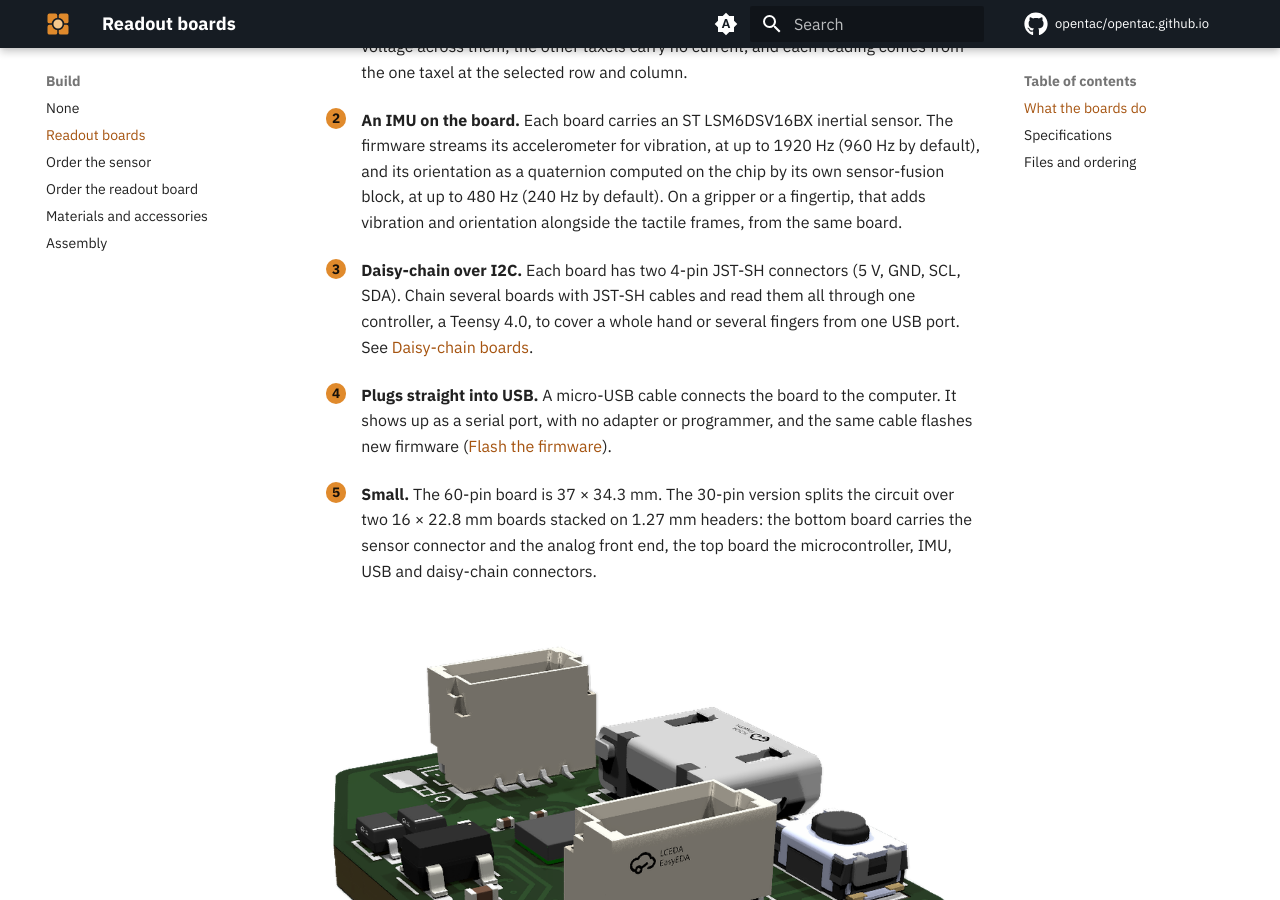
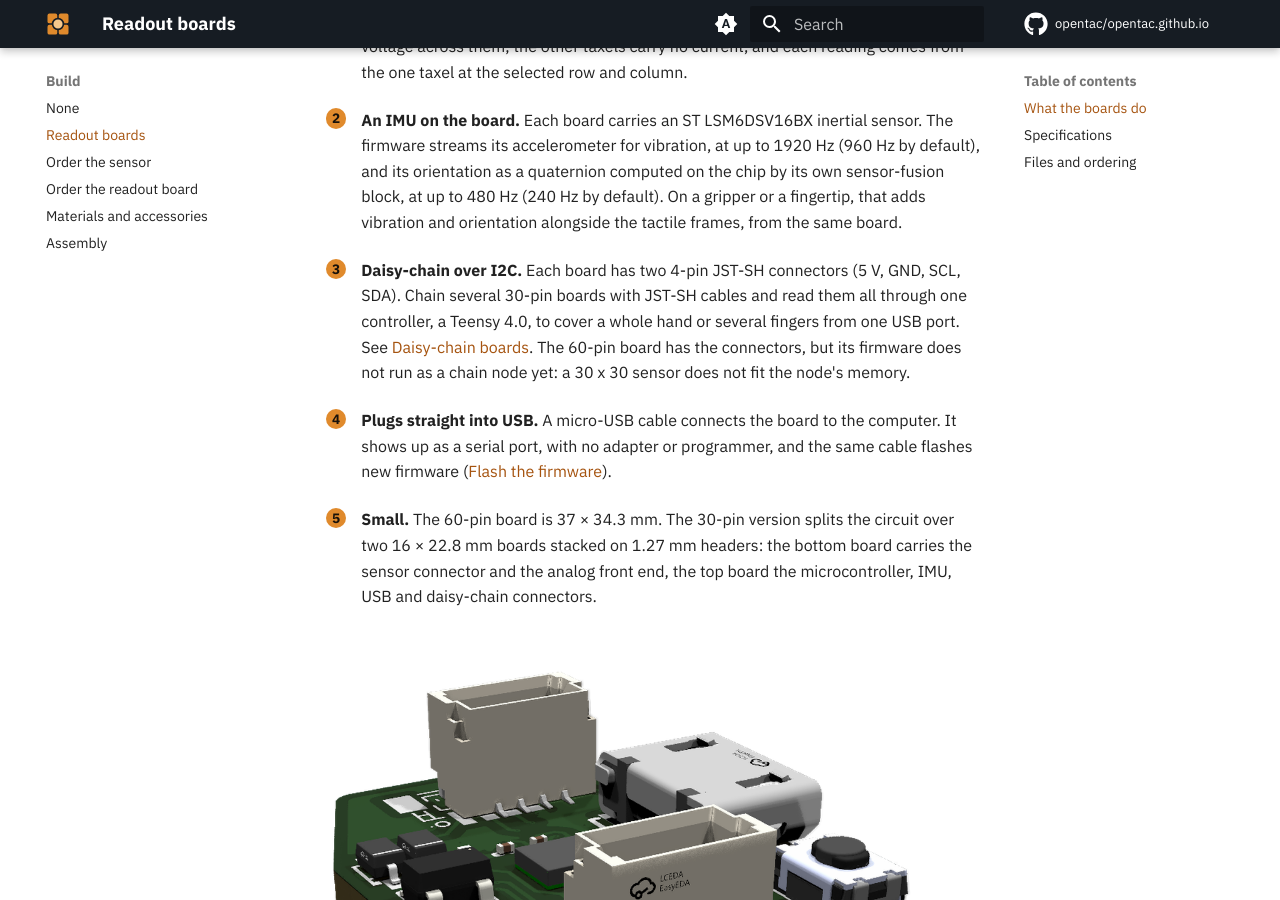
Before and after one commit to opentac/opentac.github.io, an MkDocs documentation site: the page built from docs/hardware.md, in a window 1280 px wide and 900 px high, scrolled down 1012 px. Built offline with MkDocs 1.6.1 and Material for MkDocs 9.7.7, drawn with Linux system fonts in a browser that asks for light colours; comment, search, counter and statistics services are not loaded; some of the changed text lies outside the part shown.

Commit message:
Docs: daisy-chaining is for 30-pin boards; the 60-pin firmware does not run as a node yet

```diff
--- a/docs/hardware.md
+++ b/docs/hardware.md
@@ -43,8 +43,7 @@ Use the **60-pin board** for most sensors. Use the **30-pin pair** where space i
 </li>
 <li markdown>
 
-**Daisy-chain over I2C.** Each board has two 4-pin JST-SH connectors (5&nbsp;V, GND, SCL, SDA). Chain several boards with JST-SH cables and read them all through one controller, a Teensy 4.0, to cover a whole hand or several fingers from one USB port. See [Daisy-chain boards](use/daisy-chain.md).
-<!-- CHECK: bus v2 runs on three 30-pin boards; the 60-pin bus build still needs adding and testing (RELEASE_PLAN workstream A) -->
+**Daisy-chain over I2C.** Each board has two 4-pin JST-SH connectors (5&nbsp;V, GND, SCL, SDA). Chain several 30-pin boards with JST-SH cables and read them all through one controller, a Teensy 4.0, to cover a whole hand or several fingers from one USB port. See [Daisy-chain boards](use/daisy-chain.md). The 60-pin board has the connectors, but its firmware does not run as a chain node yet: a 30 x 30 sensor does not fit the node's memory.
 
 </li>
 <li markdown>
@@ -78,7 +77,7 @@ Use the **60-pin board** for most sensors. Use the **30-pin pair** where space i
 | Gain | four steps, set over I2C (MAX14662 switch) | fixed |
 | IMU | LSM6DSV16BX | LSM6DSV16BX |
 | Computer link | micro-USB, serial | micro-USB, serial |
-| Daisy chain | 2 &times; JST-SH 4-pin, I2C | 2 &times; JST-SH 4-pin, I2C |
+| Daisy chain | connectors fitted; firmware not yet | 2 &times; JST-SH 4-pin, I2C |
 | Copper layers | 4 | 4 (top), 2 (bottom) |
 | Files | [`hardware/readout_60pin/`](https://github.com/opentac/opentac.github.io/tree/main/hardware/readout_60pin) | [`hardware/readout_30pin/`](https://github.com/opentac/opentac.github.io/tree/main/hardware/readout_30pin) |
 
```
Also changed, not shown: README.md (+1 -1 lines), docs/index.md (+1 -2 lines).
